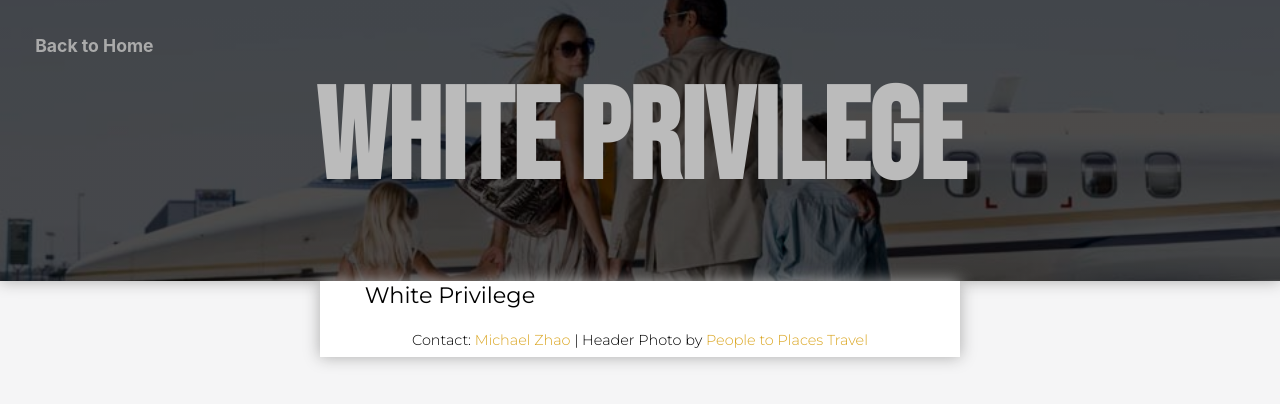
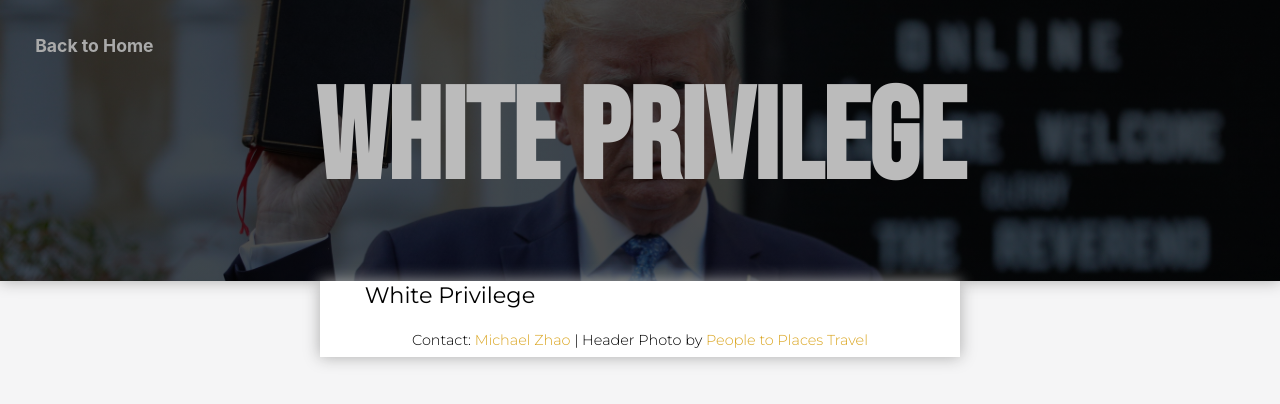
Before and after one commit to MichaelZhao21/advocacy, a React (Create React App) app: page /white-privilege in a window 1280 px wide. Shown: the top 404 px of the page. Built offline with nearby package versions, Linux system fonts and the light colour scheme.

Commit message:
Added trump

```diff
--- a/src/pages/css/WhitePrivilege.css
+++ b/src/pages/css/WhitePrivilege.css
@@ -1,5 +1,5 @@
 .white-header {
-    background: linear-gradient(#000000b3, #000000b3), url("../../files/rich.jpg");
+    background: linear-gradient(#000000b3, #000000b3), url("../../files/trump.jpg");
     background-size: cover;
     background-position-y: 25%;
 }
```
Also changed, not shown: src/files/rich.jpg (deleted), src/files/trump.jpg (added).
